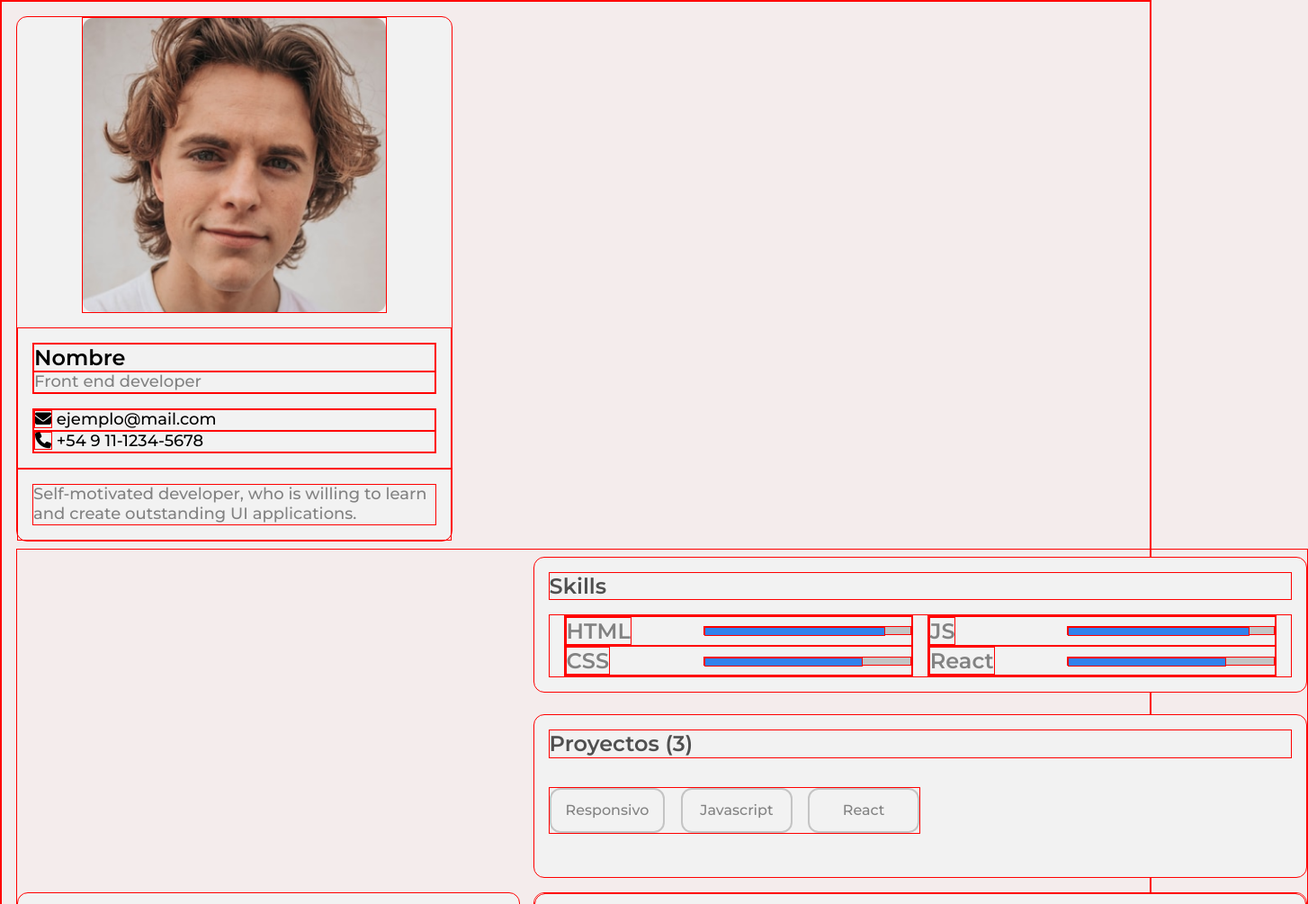
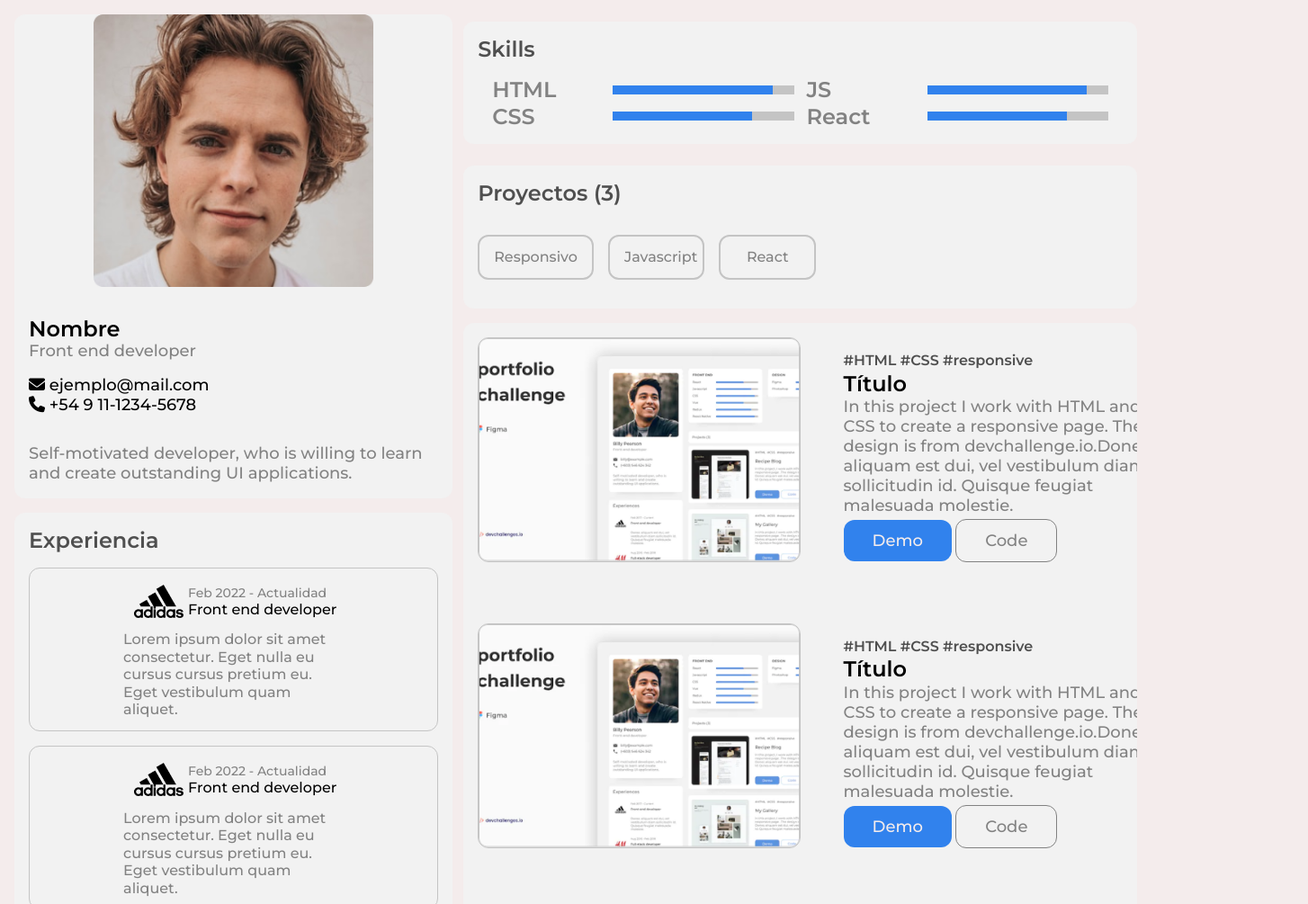
Before and after one commit to GabrielCarrillo93/entrega01Digitalers, a plain HTML site: page index.html in a window 1280 px wide. Shown: the top 1005 px of the page at 90% size, 1454 px wide, since content can reach past the window. Drawn offline with Linux system fonts and the light colour scheme.

Commit message:
listo para entrega

```diff
--- a/assets/css/certificados.css
+++ b/assets/css/certificados.css
@@ -17,6 +17,7 @@ main>.certificados{
     display: flex;
     flex-direction: column;
     margin: 16px 0;
+    border-radius: 12px;
 }
 
 [class^="certificado-"]>img{
--- a/assets/css/experiencia.css
+++ b/assets/css/experiencia.css
@@ -23,7 +23,7 @@ main>.experiencias{
     grid-template-columns: auto;
     border: 1px solid var(--gris-clarito);
     border-radius: 12px;
-    padding: 16px 8px;
+    padding: 8px 4px;
 }
 
 [class^="experiencia-"]>h2{
@@ -101,11 +101,11 @@ p{
 
     .row>.puesto{
         flex-direction: row;
-        margin: 10px 0;
+        margin: 5px 0;
     }
 
     .experiencias p{
-        margin: 10px 0;
+        margin: 5px 0;
     }
 
     .experiencia-2, .experiencia-3{
--- a/assets/css/header.css
+++ b/assets/css/header.css
@@ -11,7 +11,7 @@ header{
 }
 
 header .perfil {
-    width: 70%;
+    width: 64%;
     align-self: center;
     margin-top: 0;
     margin-bottom: 1rem;
--- a/assets/css/proyectos.css
+++ b/assets/css/proyectos.css
@@ -76,11 +76,23 @@ main>.proyectos{
         flex-direction: column;
         align-items: center;
         float: right;
-        height: 115vh;
+        max-height: 110vh;
         overflow: scroll;
         overflow-x: hidden;
         gap: 32px;
     }
+
+    .proyectos::-webkit-scrollbar{
+        background-color: var(--fondo-componente);
+        width: 10px;
+    }
+
+    .proyectos::-webkit-scrollbar-thumb{
+        background-color: var(--azulito);
+        border-radius: 12px;
+        width: 10px;
+    }
+
 
     [class^="proyecto-"]{
         display: grid;
--- a/assets/css/selector-proyectos.css
+++ b/assets/css/selector-proyectos.css
@@ -55,7 +55,7 @@
 
     .selector-proyectos>.botonera{
         width: 50%;
-        margin-bottom: 2rem;
+        margin-bottom: 16px;
     }
 
 }
--- a/assets/css/styles.css
+++ b/assets/css/styles.css
@@ -12,18 +12,9 @@
     font-family: 'Montserrat', sans-serif;
     margin: 0;
     padding: 0;
-    border: 1px solid red;
 }
 
 body{
     background-color: var(--fondo);
     padding: 16px;
 }
-
-@media screen and (min-width: 1200px) {
-    body{
-        display: flex;
-        flex-direction: row;
-        flex-wrap: wrap;
-    }
-}
```
Also changed, not shown: index.html (+0 -1 lines).
